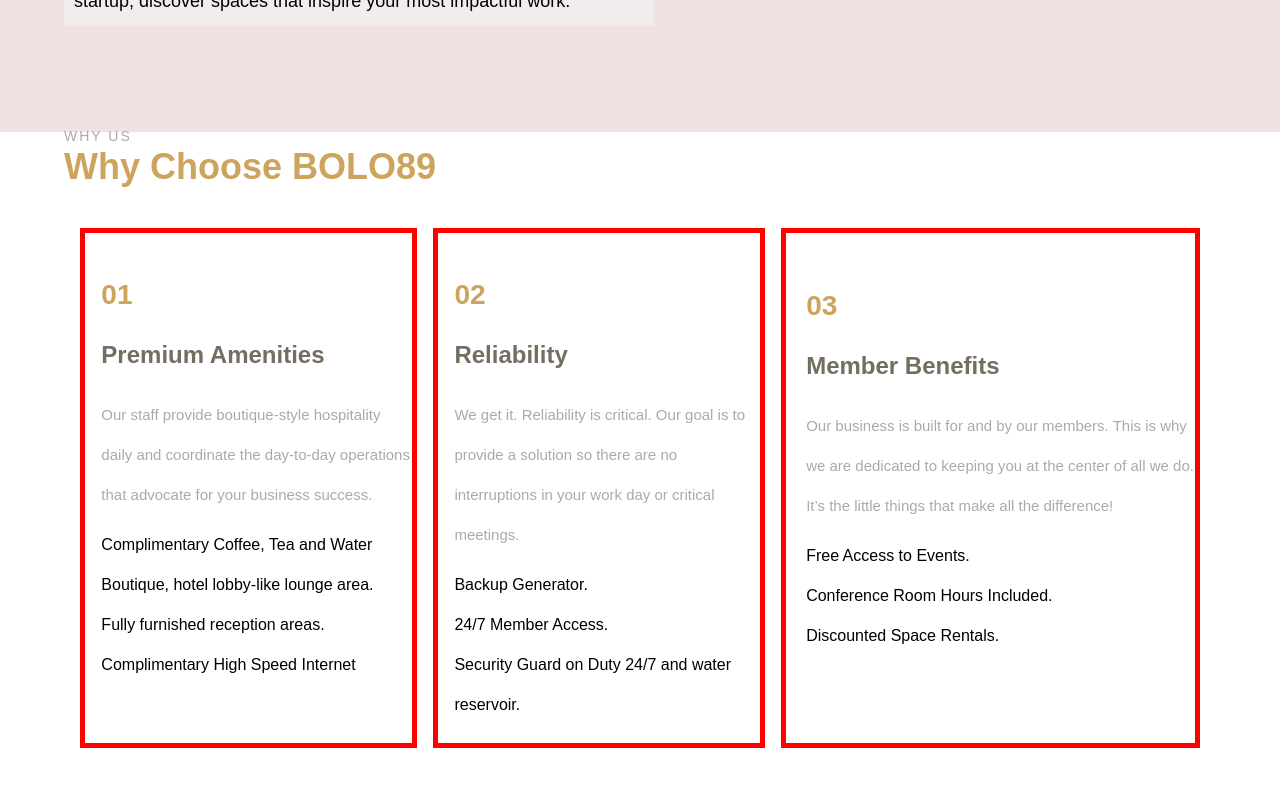
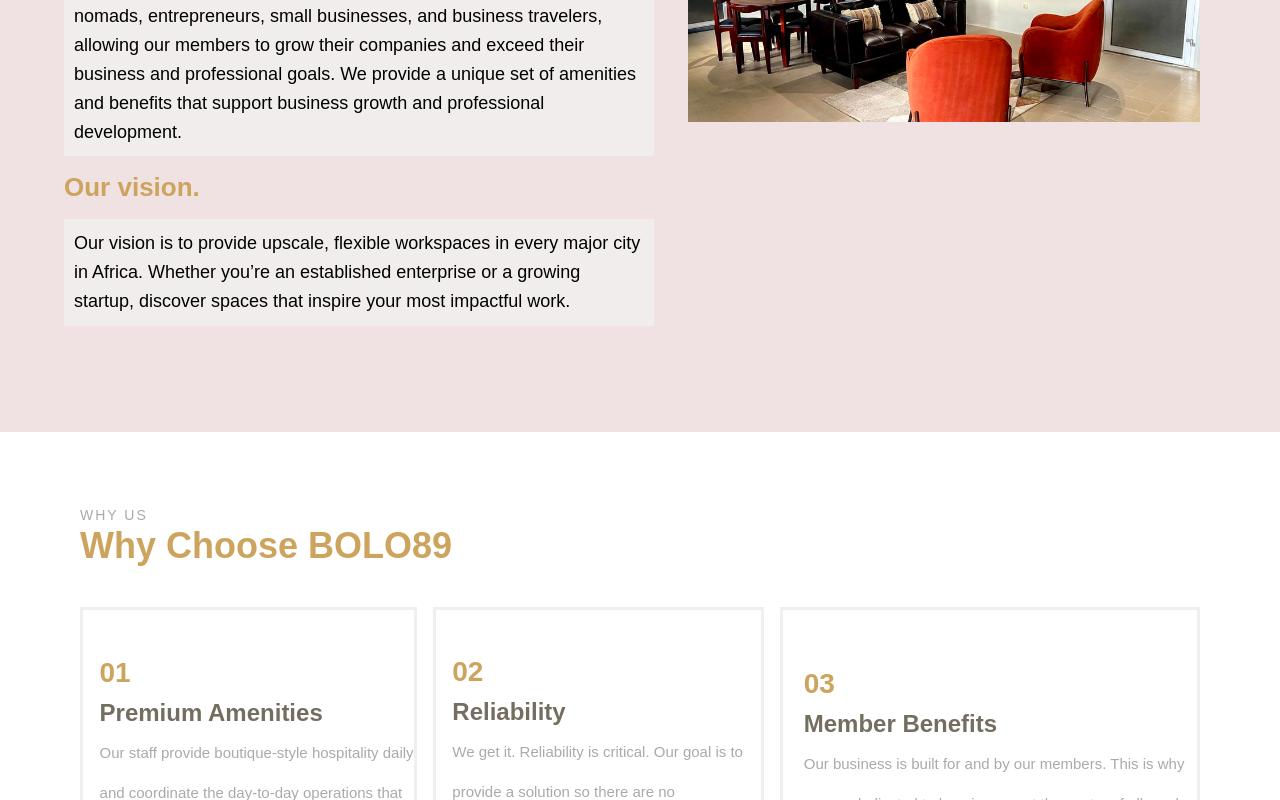
Before and after one commit to Ngufor-emmanuella/bolo89-new, a React (Create React App) app: page /about in a window 1280 px wide. Shown: the part 440-1240 px from the top of the page. Built offline with nearby package versions, Linux system fonts and the light colour scheme; the HTML template or start-up script is replaced by a standard one.

Commit message:
Add designs for desktop version

```diff
--- a/src/pages/About.js
+++ b/src/pages/About.js
@@ -6,7 +6,7 @@
 const About = () => {
   return (
     <Layout>
-      <div className="home" style={{ backgroundColor: `#f0e2e2` }}>
+      <div className="homeabout" style={{ backgroundColor: `#f0e2e2` }}>
 
         <div className="side">
 
--- a/src/styles/About.css
+++ b/src/styles/About.css
@@ -1,6 +1,5 @@
-.home {
+.home-about {
   background-color: #f0e2e2;
-  display: flex;
   margin-top: 3%;
   height: 100vh;
   width: 100%;
@@ -44,7 +43,7 @@
 }
 
 .stand-for {
-  margin-top: 18%;
+  margin-top: 10%;
 }
 
 .vision {
@@ -56,12 +55,13 @@
 .why-us {
   background-color: #fff;
   height: 100vh;
+  width: 100%;
 }
 
 .section-title {
   padding-bottom: 40px;
-
-  margin-left: 4rem;
+  padding-top: 5rem;
+  margin-left: 5rem;
   margin-right: 4rem;
 }
 
@@ -76,8 +76,6 @@
 
 .section-title h2::after {
   content: "";
-  width: 120px;
-  height: 1px;
   display: inline-block;
   background: rgba(255, 255, 255, 0.2);
   margin: 4px 10px;
@@ -120,7 +118,7 @@
   font-size: 24px;
   font-weight: 600;
   padding: 0;
-  margin: 20px 0;
+  /* margin: 20px 0; */
   color: #625b4be1;
 }
 
@@ -139,7 +137,7 @@
 
 .first-row {
   background-color: #fff;
-  border: 5px solid red;
+  border: 3px solid #efefef;
   box-shadow: #aaaaaa;
   margin-right: 1rem;
   height: 65vh;
```
